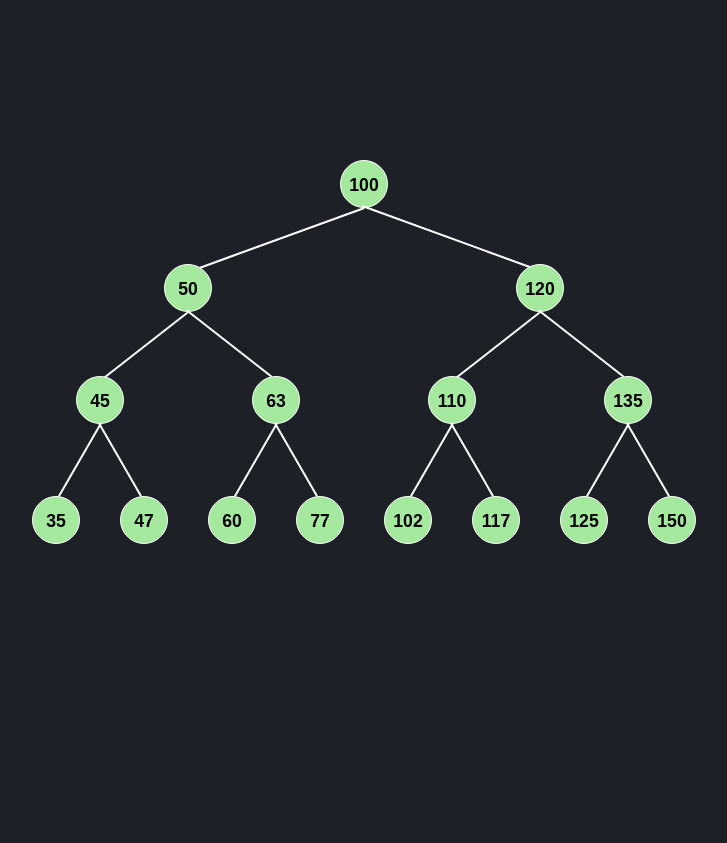
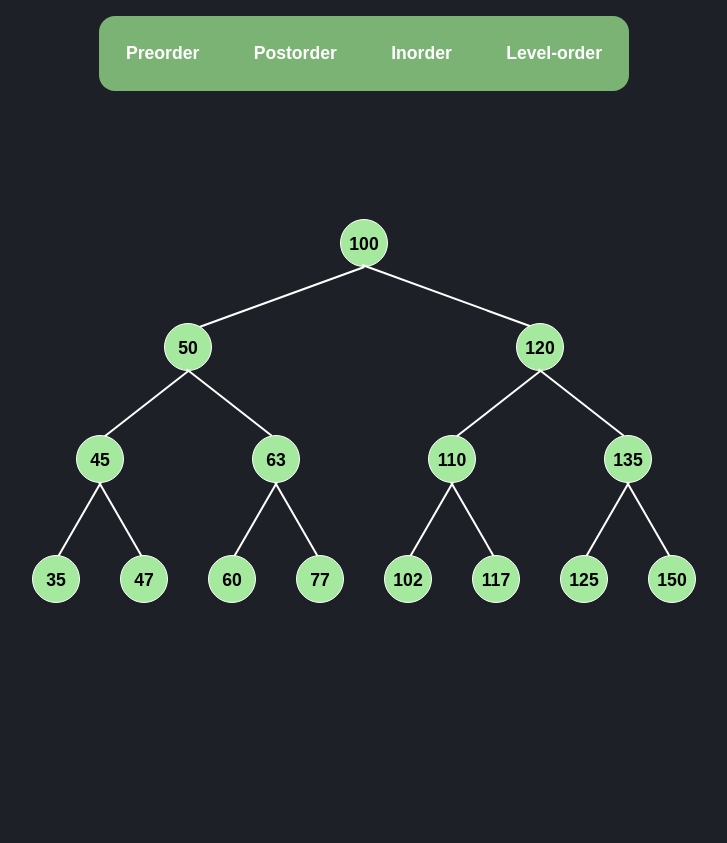
Before and after one commit to stian96/algorithm-visualizer, a Flask app: page /bintree in a window 1280 px wide. Shown: the top 843 px of the page, without its empty margins (276-1003 px from the left). After the commit the page ends 603 px from the top, so only its background shows below. Run offline with Flask 3, Linux system fonts and the light colour scheme.

Commit message:
Made a navbar for bintree

```diff
--- a/app/static/css/node.css
+++ b/app/static/css/node.css
@@ -11,8 +11,34 @@ body {
     width: 100%;
 }
 
+.navbar {
+    display: flex;
+}
+
+.nav-list {
+    display: flex;
+    justify-content: space-between;
+    align-items: center;
+    background-color: #7bb374;
+    border-radius: 1rem;
+    margin-top: 1rem;
+}
+
+.nav-items {
+    color: #fff;
+    padding: 1.7rem;
+    list-style: none;
+    font-size: 1.1rem;
+    font-weight: bold;
+}
+
+.method:hover {
+    cursor: pointer;
+    color: black;
+}
+
 #tree-container {
-    margin-top: 10rem;
+    margin-top: 8rem;
 }
 
 .node {
--- a/app/templates/binary_tree.html
+++ b/app/templates/binary_tree.html
@@ -7,6 +7,16 @@
         <title>Binary Tree Visualization</title>
     </head>
     <body>
+        <header>
+            <nav class="navbar">
+                <ul class="nav-list">
+                    <li class="nav-items"><span class="method">Preorder</a></li>
+                    <li class="nav-items"><span class="method">Postorder</a></li>
+                    <li class="nav-items"><span class="method">Inorder</a></li>
+                    <li class="nav-items"><span class="method">Level-order</a></li>
+                </ul>
+            </nav>
+        </header>
         <div id="tree-container">
             <span class="level-1">
                 <div class="node root">100
```
